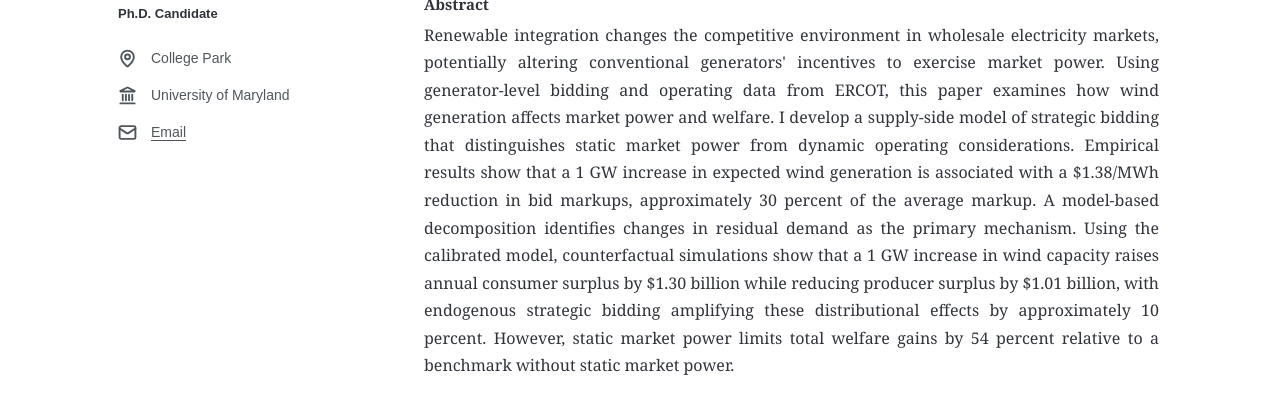
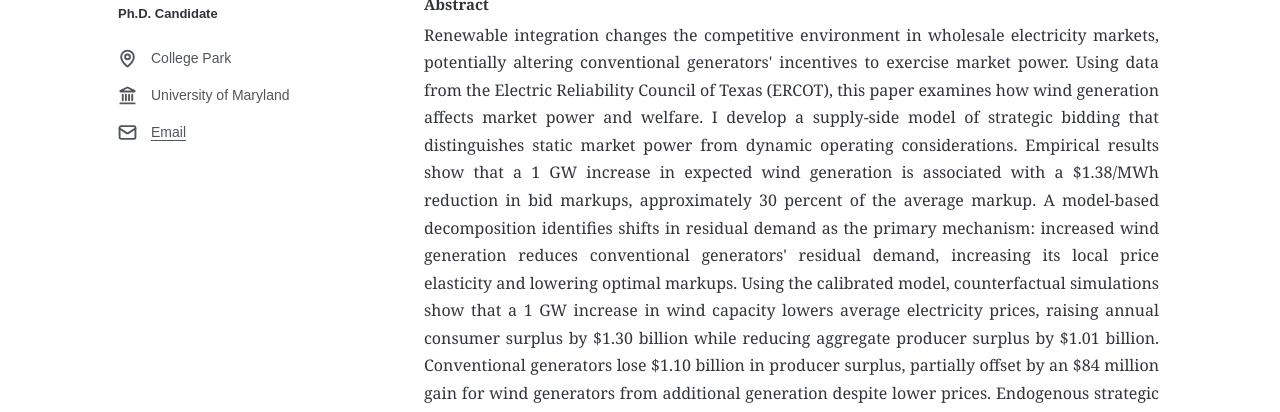
Before and after one commit to ZeyangD/ZeyangD.github.io, a plain HTML site: page research.html in a window 1280 px wide. Shown: the part 352-764 px from the top of the page. Drawn offline with nearby package versions, Linux system fonts and the light colour scheme.

Commit message:
Update abstract in research.html for clarity and detail
Revised abstract to clarify the impact of wind generation on market power and welfare, including detailed results on consumer and producer surplus.

```diff
--- a/research.html
+++ b/research.html
@@ -91,16 +91,19 @@
                 <p class="abstract">
                     Renewable integration changes the competitive environment in wholesale electricity markets,
                     potentially altering conventional generators' incentives to exercise market power.
-                    Using generator-level bidding and operating data from ERCOT,
+                    Using data from the Electric Reliability Council of Texas (ERCOT),
                     this paper examines how wind generation affects market power and welfare.
                     I develop a supply-side model of strategic bidding that distinguishes static market power from dynamic operating considerations.
                     Empirical results show that a 1 GW increase in expected wind generation is associated with a $1.38/MWh reduction in bid markups,
-                    approximately 30 percent of the average markup.
-                    A model-based decomposition identifies changes in residual demand as the primary mechanism.
-                    Using the calibrated model, counterfactual simulations show that a 1 GW increase in wind capacity raises
-                    annual consumer surplus by $1.30 billion while reducing producer surplus by $1.01 billion,
-                    with endogenous strategic bidding amplifying these distributional effects by approximately 10 percent.
-                    However, static market power limits total welfare gains by 54 percent relative to a benchmark without static market power.
+                    approximately 30 percent of the average markup. A model-based decomposition identifies shifts in residual demand as the primary
+                    mechanism: increased wind generation reduces conventional generators' residual demand,
+                    increasing its local price elasticity and lowering optimal markups. Using the calibrated model,
+                    counterfactual simulations show that a 1 GW increase in wind capacity lowers average electricity prices,
+                    raising annual consumer surplus by $1.30 billion while reducing aggregate producer surplus by $1.01 billion.
+                    Conventional generators lose $1.10 billion in producer surplus, partially offset by an $84 million gain for wind generators from
+                    additional generation despite lower prices. Endogenous strategic bidding amplifies the redistribution of surplus between consumers
+                    and producers by approximately 10 percent, while static market power limits total welfare gains by 54 percent relative to a
+                    benchmark without static market power.
                 </p>
 
             </section>
```
